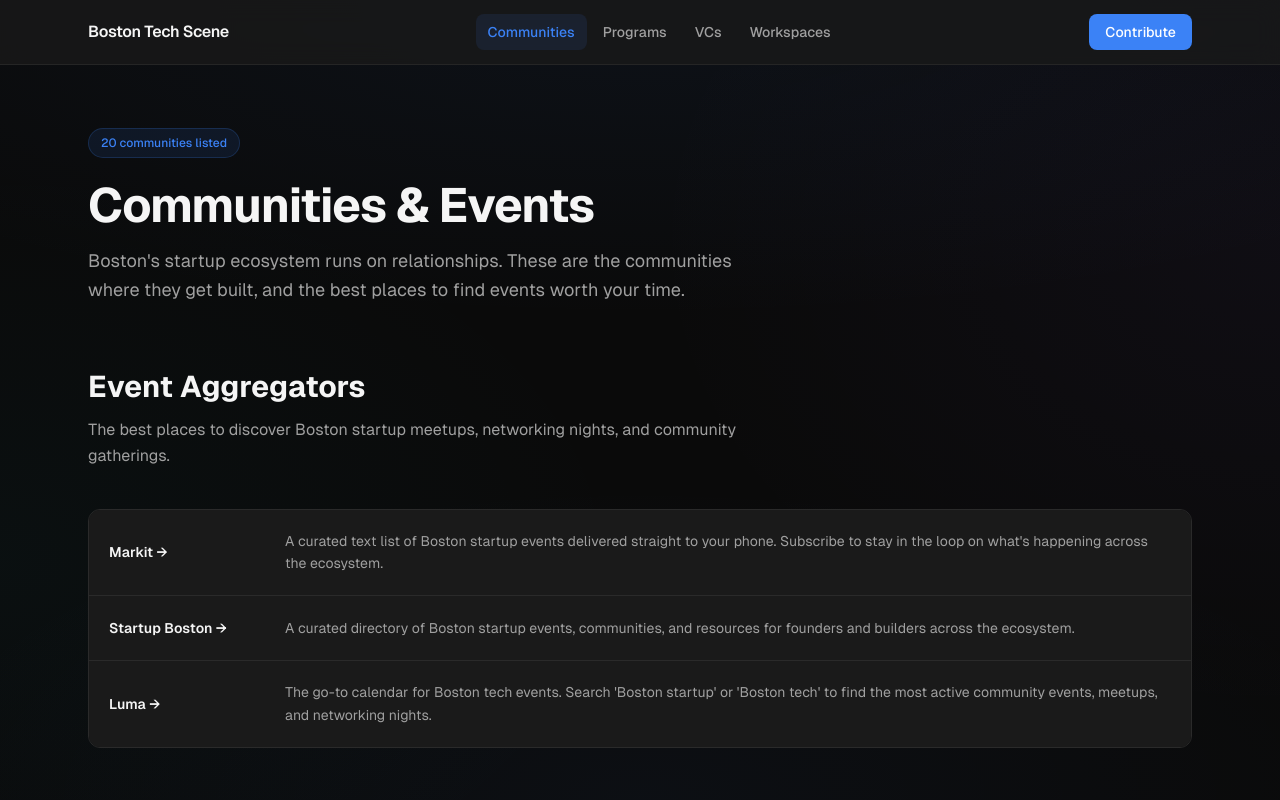
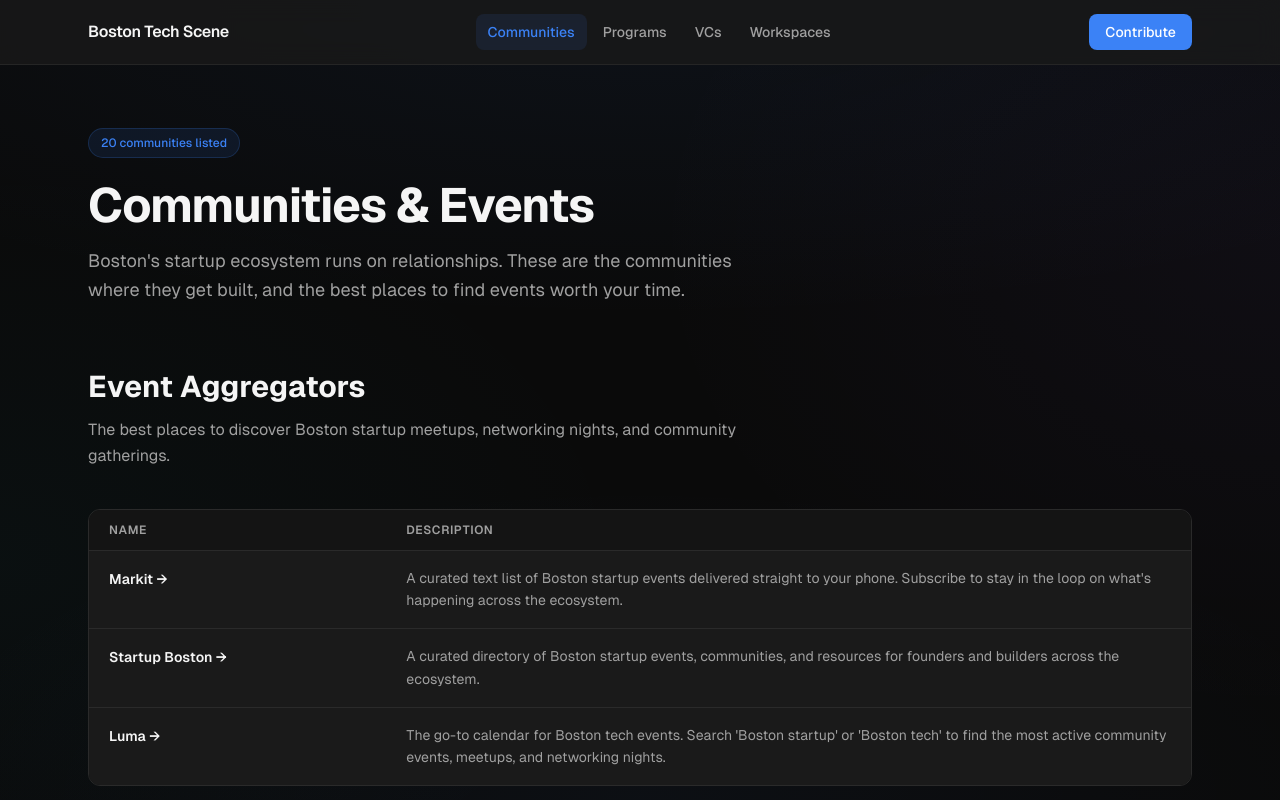
Before and after one commit to bkatz3/BostonTechScene, a Next.js app: page /communities in a window 1280 px wide. Shown: the top 800 px of the page. Built offline with nearby package versions, Linux system fonts and the light colour scheme.

Commit message:
updating component for tables

```diff
--- a/app/communities/page.tsx
+++ b/app/communities/page.tsx
@@ -2,6 +2,7 @@
 import SectionHeader from "@/components/SectionHeader";
 import FadeIn from "@/components/FadeIn";
 import CommunitiesTable from "@/components/CommunitiesTable";
+import EventAggregatorsTable from "@/components/EventAggregatorsTable";
 import { communities } from "@/data/communities";
 import { eventAggregators } from "@/data/events";
 
@@ -38,25 +39,7 @@
             subtitle="The best places to discover Boston startup meetups, networking nights, and community gatherings."
           />
         </FadeIn>
-        <div className="overflow-hidden rounded-xl border border-[#2a2a2a]">
-          {eventAggregators.map((agg, i) => (
-            <FadeIn key={agg.name} delay={i * 60}>
-              <div className={`flex flex-col sm:flex-row sm:items-center gap-4 p-5 ${i < eventAggregators.length - 1 ? "border-b border-[#2a2a2a]" : ""} bg-surface hover:bg-[#202020] transition-colors`}>
-                <div className="sm:w-40 shrink-0">
-                  <a
-                    href={agg.url}
-                    target="_blank"
-                    rel="noopener noreferrer"
-                    className="text-text-primary font-semibold text-sm hover:text-accent transition-colors"
-                  >
-                    {agg.name} →
-                  </a>
-                </div>
-                <p className="text-text-secondary text-sm leading-relaxed flex-1">{agg.description}</p>
-              </div>
-            </FadeIn>
-          ))}
-        </div>
+        <EventAggregatorsTable aggregators={eventAggregators} />
       </section>
 
       {/* Communities table */}
--- a/components/DataTable.tsx
+++ b/components/DataTable.tsx
@@ -1,6 +1,6 @@
 "use client";
 
-import { useState } from "react";
+import { useState, type ReactNode } from "react";
 
 export interface Column<T> {
   key: string;
@@ -11,7 +11,7 @@
   flex?: boolean;
   sortable?: boolean;
   sortValue?: (item: T) => string;
-  render: (item: T) => React.ReactNode;
+  render: (item: T) => ReactNode;
 }
 
 interface DataTableProps<T> {
--- /dev/null
+++ b/components/EventAggregatorsTable.tsx
@@ -0,0 +1,35 @@
+"use client";
+
+import DataTable, { Column } from "@/components/DataTable";
+import type { EventAggregator } from "@/data/types";
+
+const columns: Column<EventAggregator>[] = [
+  {
+    key: "name",
+    label: "Name",
+    width: "w-[28%]",
+    render: (e) => (
+      <span className="text-text-primary font-semibold text-sm group-hover:text-accent transition-colors">
+        {e.name} →
+      </span>
+    ),
+  },
+  {
+    key: "description",
+    label: "Description",
+    flex: true,
+    render: (e) => (
+      <p className="text-text-secondary text-sm leading-relaxed">{e.description}</p>
+    ),
+  },
+];
+
+export default function EventAggregatorsTable({ aggregators }: { aggregators: EventAggregator[] }) {
+  return (
+    <DataTable
+      data={aggregators}
+      columns={columns}
+      getHref={(e) => e.url}
+    />
+  );
+}
```
